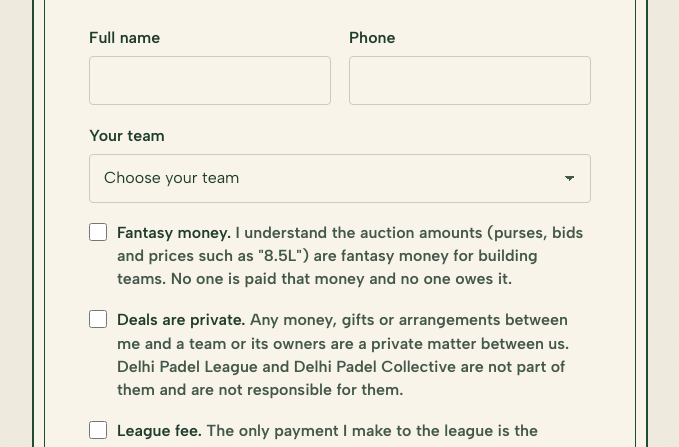
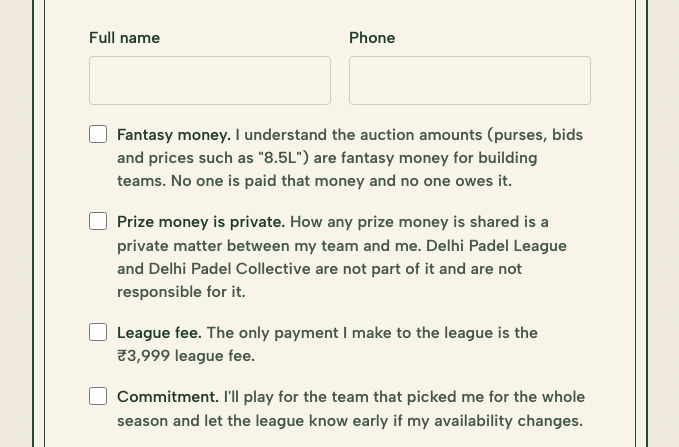
Before and after one commit to DPC-padel/DPC, a plain HTML site: page league/consent/index.html in a window 1280 px wide. Shown: the part 342-789 px from the top of the page, without its empty margins (300-979 px from the left). Drawn offline with nearby package versions, Linux system fonts and the light colour scheme.

Commit message:
Player consent: no team question; prize money sharing is private between team and player
Co-Authored-By: Claude Opus 5.5 <noreply@anthropic.com>

```diff
--- a/league/consent/index.html
+++ b/league/consent/index.html
@@ -50,20 +50,8 @@
         <div class="field"><label for="c-name">Full name</label><input id="c-name" name="name" required autocomplete="name" maxlength="100"><span class="err">Enter your name.</span></div>
         <div class="field"><label for="c-phone">Phone</label><input id="c-phone" name="phone" type="tel" required autocomplete="tel" inputmode="tel" maxlength="20" pattern="[+0-9 \(\)\-]{10,20}"><span class="err">Enter your phone number.</span></div>
       </div>
-      <div class="field"><label for="c-team">Your team</label>
-        <select id="c-team" name="team" required>
-          <option value="">Choose your team</option>
-          <option>Lob-Stars</option>
-          <option>Yes Minister Avsoy Delhi</option>
-          <option>REPPP Ravens</option>
-          <option>The Squashers</option>
-          <option>Forty Love</option>
-          <option>Pratharv &amp; The Padel House</option>
-          <option>Base 77</option>
-          <option>Rally Rebels</option>
-        </select><span class="err">Choose your team.</span></div>
       <div class="field consent"><label><input type="checkbox" name="fantasy" value="Yes" required><span><b>Fantasy money.</b> I understand the auction amounts (purses, bids and prices such as "8.5L") are fantasy money for building teams. No one is paid that money and no one owes it.</span></label></div>
-      <div class="field consent"><label><input type="checkbox" name="private" value="Yes" required><span><b>Deals are private.</b> Any money, gifts or arrangements between me and a team or its owners are a private matter between us. Delhi Padel League and Delhi Padel Collective are not part of them and are not responsible for them.</span></label></div>
+      <div class="field consent"><label><input type="checkbox" name="private" value="Yes" required><span><b>Prize money is private.</b> How any prize money is shared is a private matter between my team and me. Delhi Padel League and Delhi Padel Collective are not part of it and are not responsible for it.</span></label></div>
       <div class="field consent"><label><input type="checkbox" name="fee" value="Yes" required><span><b>League fee.</b> The only payment I make to the league is the ₹3,999 league fee.</span></label></div>
       <div class="field consent"><label><input type="checkbox" name="commit" value="Yes" required><span><b>Commitment.</b> I'll play for the team that picked me for the whole season and let the league know early if my availability changes.</span></label></div>
       <div class="field"><label for="c-sign">Type your full name as your signature</label><input id="c-sign" name="signature" required maxlength="100" autocomplete="off"><span class="err">Type your name to sign.</span></div>
```
Also changed, not shown: 1 other file.
